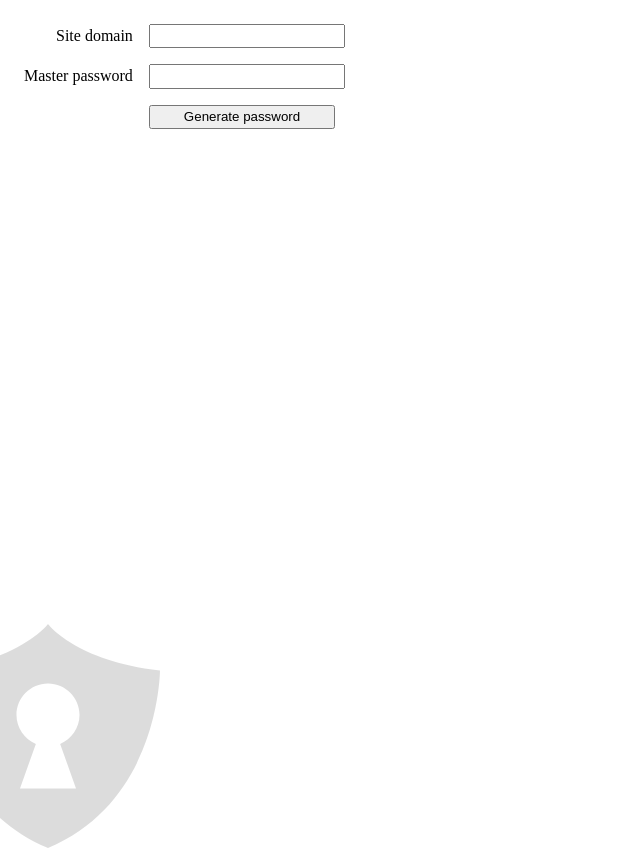
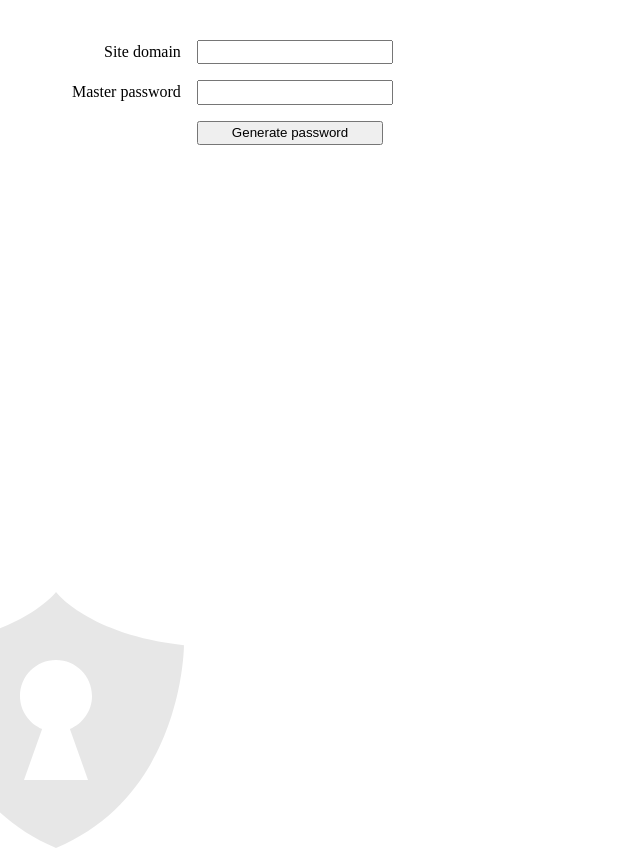
Before and after one commit to xvello/salasana-webextension, a browser extension: page data/panel.html in a window 1280 px wide. Shown: the whole page, without its empty margins (0-640 px from the left). Drawn offline with Linux system fonts and the light colour scheme.

Commit message:
tune background placement

```diff
--- a/data/panel.css
+++ b/data/panel.css
@@ -4,6 +4,7 @@ body {
 
 form  {
   display: table;
+  padding: 1em 1em 2em 3em;
   border-spacing: 1em;
   z-index: 50;
 }
@@ -24,11 +25,11 @@ input {
 }
 
 .icon {
-  width: 14em;
-  height: 14em;
+  width: 16em;
+  height: 16em;
   position: absolute;
   bottom: -3em;
-  left: -4em;
-  opacity: 0.15;
+  left: -4.5em;
+  opacity: 0.1;
   z-index: 10;
 }
```
